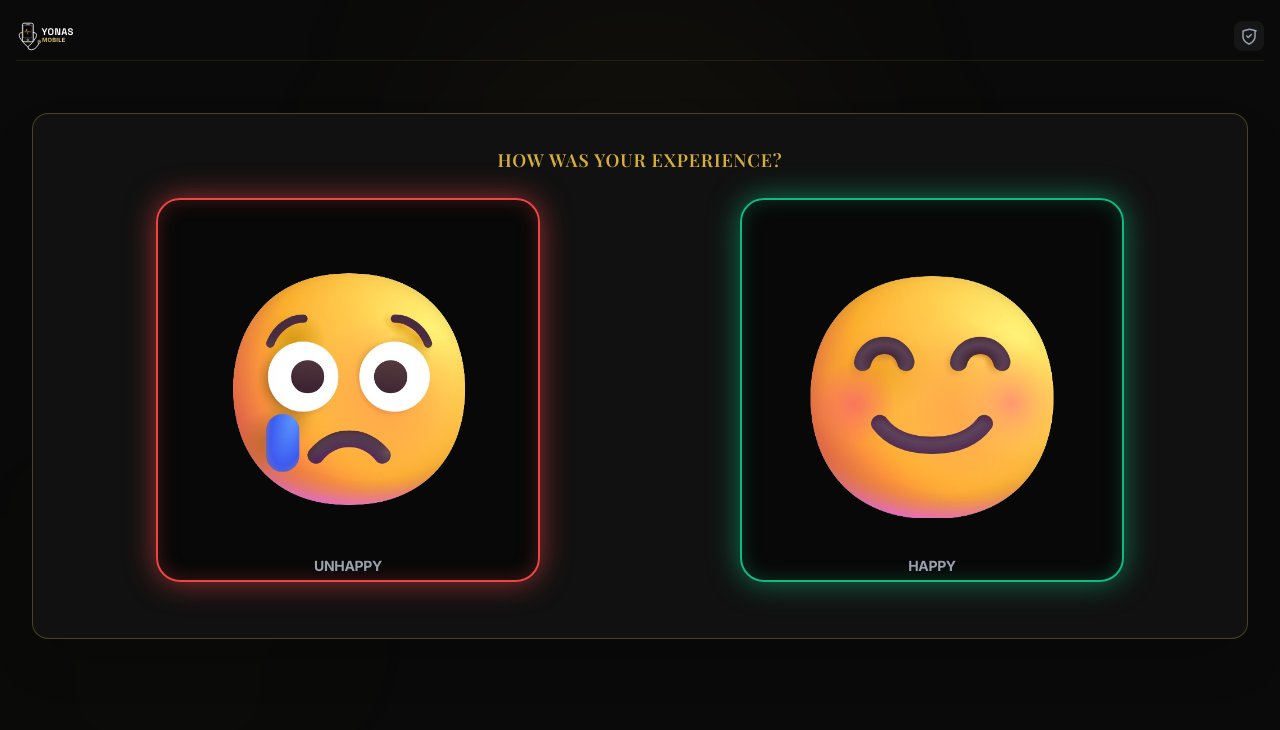
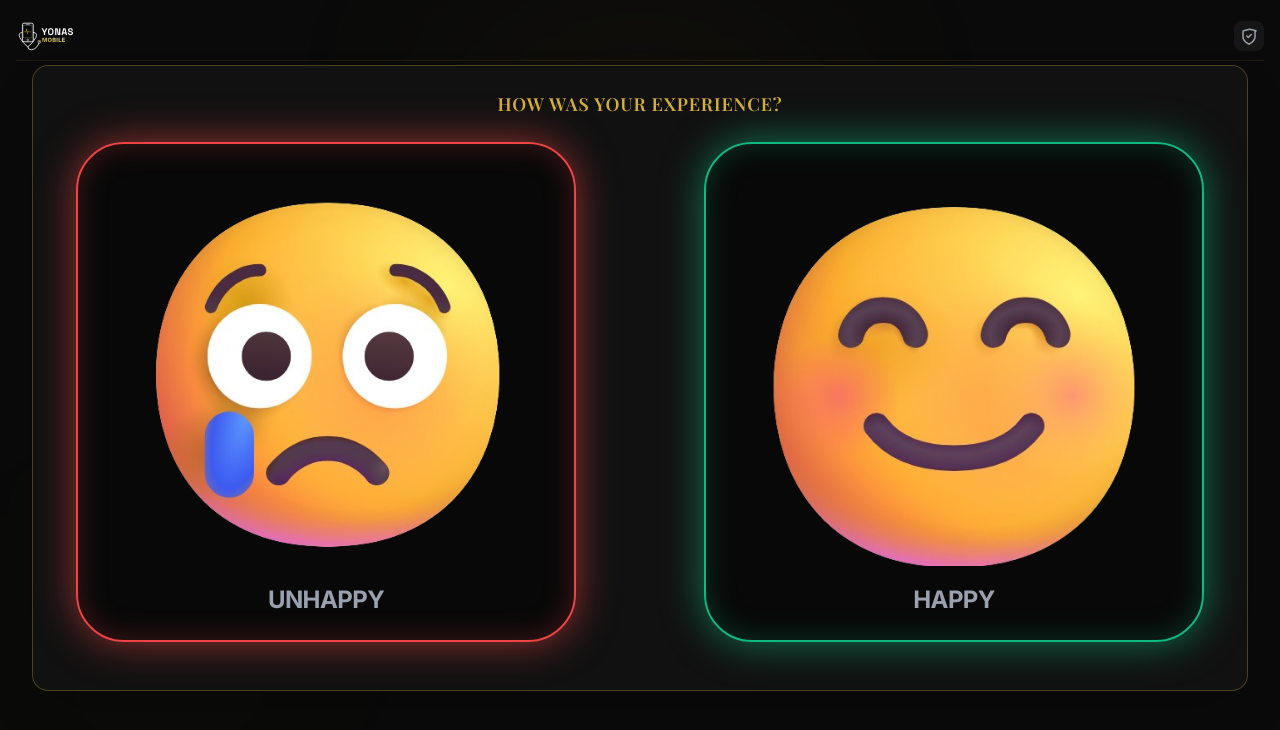
Before and after one commit to smstechnologieset/YonasCustomerFeedback, a React (Vite) app: page / in a window 1280 px wide. Shown: the top 730 px of the page. Built offline with nearby package versions, Linux system fonts and the light colour scheme; a web font is replaced by a local one.

Commit message:
increased size

```diff
--- a/src/App.tsx
+++ b/src/App.tsx
@@ -47,11 +47,14 @@ export default function App() {
     }
   }, [isAdminOpen]);
 
-  // Submit Feedback entry
+  // Submit Feedback entry (optimistic — show popup instantly)
   const handleSubmitFeedback = async (rating: number, emoji: string, category: string, text: string) => {
-    setIsSubmitting(true);
-    try {
-      const response = await fetch("/api/feedback", {
+    // Show thank-you popup immediately, don't wait for the network
+    setShowThanks(true);
+    setIsSubmitting(false);
+
+    // Fire-and-forget the server save in the background
+    fetch("/api/feedback", {
       method: "POST",
       headers: { "Content-Type": "application/json" },
       body: JSON.stringify({
@@ -60,21 +63,17 @@ export default function App() {
         category,
         textFeedback: text
       })
+    })
+      .then((response) => {
+        if (response.ok) {
+          fetchFeedback(); // sync admin if logged in
+        } else {
+          console.error("Server rejected feedback submission");
+        }
+      })
+      .catch((err) => {
+        console.error("Host connection error:", err);
       });
-
-      if (response.ok) {
-        setShowThanks(true); // Open the gold Thumbs Up Popup!
-        // If admin happens to be logged in concurrently, sync
-        fetchFeedback();
-      } else {
-        const err = await response.json();
-        alert(`Failed to save feedback: ${err.error || 'Server error'}`);
-      }
-    } catch (err) {
-      alert("Host connection error. Please verify the network is active.");
-    } finally {
-      setIsSubmitting(false);
-    }
   };
 
   // Delete Feedback record (Secure Admin)
--- a/src/components/RatingScreen.tsx
+++ b/src/components/RatingScreen.tsx
@@ -8,8 +8,8 @@ interface RatingScreenProps {
 }
 
 const EMOJI_OPTIONS = [
-  { rating: 1, emoji: "Sad.png", image: "/Sad.png", label: "Unhappy", color: "#EF4444" },
-  { rating: 2, emoji: "Happy.png", image: "/Happy.png", label: "Happy", color: "#10B981" }
+  { rating: 1, emoji: "sad.png", image: "/sad.png", label: "Unhappy", color: "#EF4444" },
+  { rating: 2, emoji: "happy.png", image: "/happy.png", label: "Happy", color: "#10B981" }
 ];
 
 
@@ -60,7 +60,7 @@ export default function RatingScreen({ onSubmit, isSubmitting, onOpenAdmin }: Ra
       <div className="absolute bottom-10 left-10 w-64 h-64 bg-[#D4AF37]/2 rounded-full filter blur-[100px] pointer-events-none" />
 
       {/* HEADER BAR */}
-      <header className="w-full flex justify-between items-center z-10 py-2 border-b border-[#D4AF37]/10 mb-3" id="Feedback-header">
+      <header className="w-full flex justify-between items-center z-10 py-2 border-b border-[#D4AF37]/10" id="Feedback-header">
         <YonasLogo size="sm" />
         <div className="flex items-center gap-2">
           <button
@@ -75,22 +75,18 @@ export default function RatingScreen({ onSubmit, isSubmitting, onOpenAdmin }: Ra
       </header>
 
       {/* CORE FORM SECTION */}
-      <main className="w-full mx-auto flex flex-col items-center justify-center py-4 z-10 select-none" id="Feedback-main">
-        <div className="w-full text-center mb-6">
-          {/* Header removed - using only the emoji question */}
-        </div>
-
+      <main className="w-full mx-auto flex flex-col items-center justify-center pt-1 pb-4 z-10 select-none" id="Feedback-main">
         {/* EMOJI SELECTION ONLY - NO FORM */}
         <div className="w-full flex flex-col items-center px-4" id="rating-section">
           {/* UNIFIED FEEDBACK CARD - LANDSCAPE TABLET OPTIMIZED */}
-          <div className="w-full max-w-7xl bg-[#111] border border-[#D4AF37]/30 rounded-2xl p-8 shadow-2xl">
+          <div className="w-full max-w-7xl bg-[#111] border border-[#D4AF37]/30 rounded-2xl p-4 sm:p-6 shadow-2xl">
 
             {/* EMOJI SELECT CONTAINER */}
             <div className="mb-6">
               <h3 className="text-lg uppercase tracking-wider text-[#D4AF37] font-serif mb-6 text-center font-bold">
                 How was your experience?
               </h3>
-              <div className="w-full flex flex-row justify-center gap-50" id="emoji-row">
+              <div className="w-full flex flex-row justify-center gap-16 lg:gap-32" id="emoji-row">
                 {EMOJI_OPTIONS.map((opt) => {
                   const isSelected = selectedRating === opt.rating;
                   return (
@@ -100,10 +96,10 @@ export default function RatingScreen({ onSubmit, isSubmitting, onOpenAdmin }: Ra
                       onClick={() => handleSelectRating(opt.rating)}
                       style={{
                         borderColor: opt.color,
-                        boxShadow: `0 0 30px ${opt.color}99, inset 0 0 20px ${opt.color}40`,
-                        transform: isSelected ? "scale(1.1)" : "scale(1)"
+                        boxShadow: `0 0 40px ${opt.color}99, inset 0 0 30px ${opt.color}40`,
+                        transform: isSelected ? "scale(1.05)" : "scale(1)"
                       }}
-                      className={`relative flex flex-col items-center justify-center w-96 h-96 rounded-3xl border-2 transition-all duration-200 cursor-pointer overflow-hidden ${
+                      className={`relative flex flex-col items-center justify-center w-[500px] h-[500px] rounded-[3rem] border-2 transition-all duration-200 cursor-pointer overflow-hidden ${
                         isSelected
                           ? "bg-black"
                           : "bg-black/50 border-white/10"
@@ -111,8 +107,8 @@ export default function RatingScreen({ onSubmit, isSubmitting, onOpenAdmin }: Ra
                       id={`emoji-btn-${opt.rating}`}
                     >
                       {/* Large emoji image */}
-                      <img src={opt.image} alt={opt.label} className="w-64 h-64 object-contain" />
-                      <span className={`text-sm uppercase tracking-tight font-bold absolute bottom-1 ${
+                      <img src={opt.image} alt={opt.label} className="w-[380px] h-[380px] object-contain mb-8" />
+                      <span className={`text-2xl uppercase tracking-tight font-bold absolute bottom-6 ${
                         isSelected ? "font-bold" : "text-gray-400"
                       }`}
                       style={isSelected ? { color: opt.color } : {}}>
```
Lines whose indentation alone changed are shown as unchanged.
